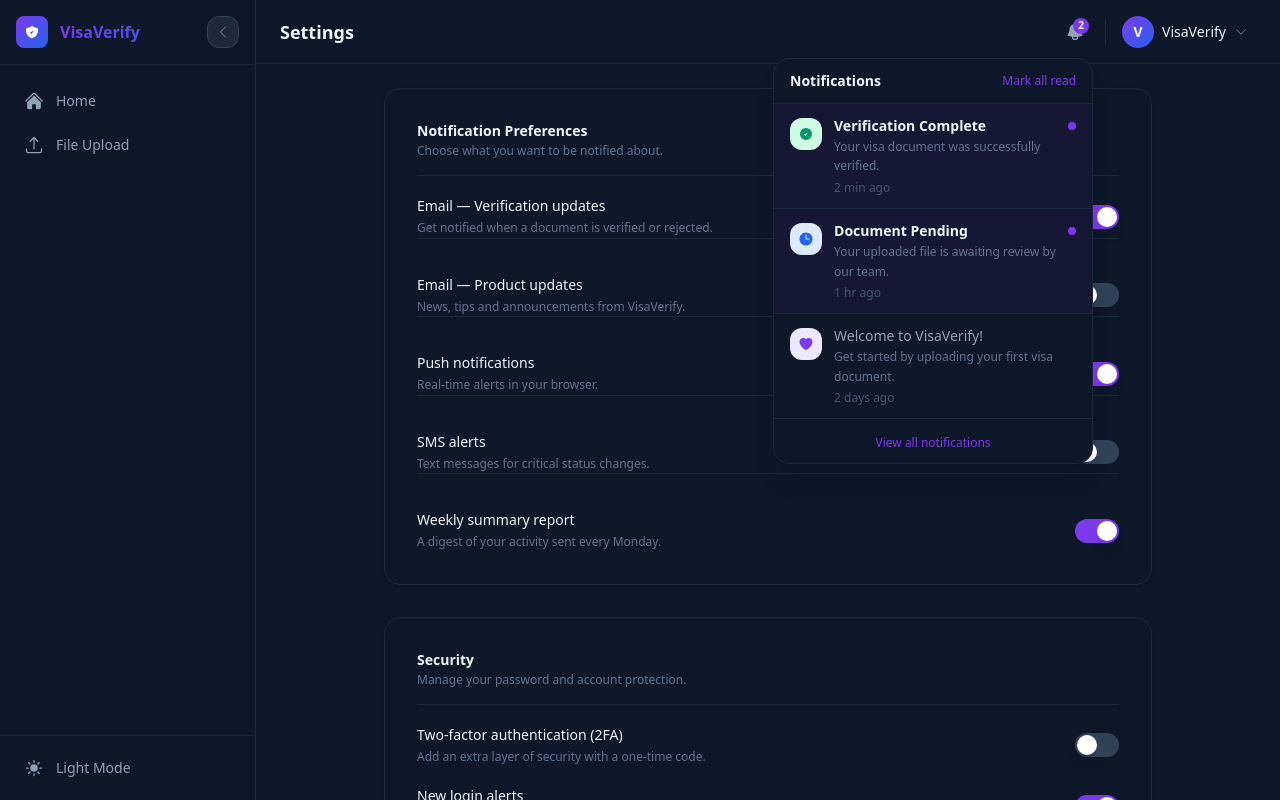
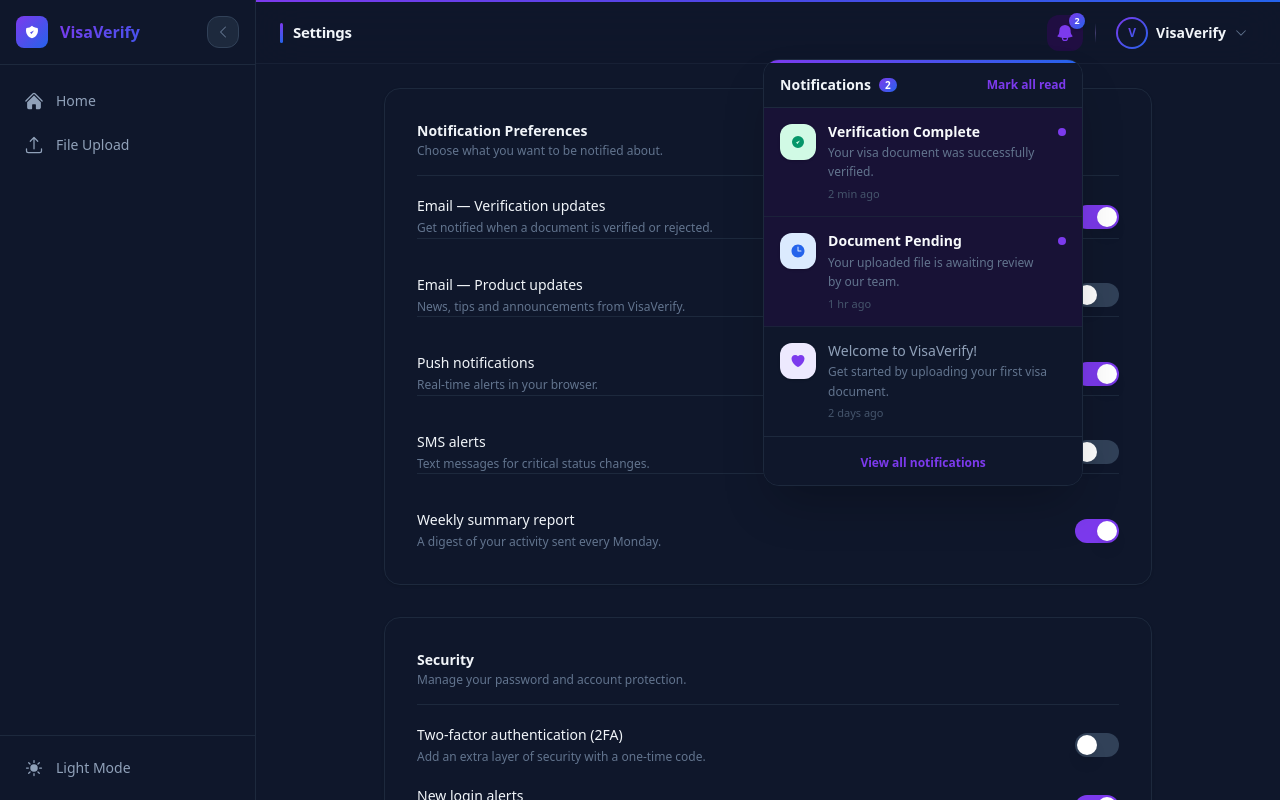
Before and after one commit to yats1304/VisaVerify, a Next.js app: page /settings in a window 1280 px wide. Both pictures are taken after a click on the button "Notifications". Built offline with nearby package versions, Linux system fonts and the light colour scheme.

Commit message:
fix: header overlapping notifcation container

```diff
--- a/app/layout/Header.tsx
+++ b/app/layout/Header.tsx
@@ -87,22 +87,32 @@
   }
 
   return (
-    <header className="h-14 sm:h-16 bg-white dark:bg-slate-900 border-b border-gray-100 dark:border-slate-800 flex items-center justify-between px-4 sm:px-6 shrink-0 relative z-50">
+    <header className="h-14 sm:h-16 shrink-0 relative z-50 bg-white/80 dark:bg-slate-900/80 backdrop-blur-xl flex flex-col">
+      {/* Gradient accent line at top */}
+      <div className="h-[2px] w-full shrink-0" style={{ background: 'linear-gradient(90deg, #7c3aed 0%, #4f46e5 45%, #2563eb 100%)' }} />
+
+      <div className="flex-1 flex items-center justify-between px-4 sm:px-6 border-b border-gray-100/60 dark:border-slate-800/60">
+
       <div className="flex items-center gap-3">
         {/* Hamburger — mobile only */}
         <button
           onClick={onMenuClick}
           aria-label="Open navigation"
-          className="md:hidden w-9 h-9 rounded-lg flex items-center justify-center text-gray-500 dark:text-slate-400 hover:bg-gray-50 dark:hover:bg-slate-800 hover:text-gray-700 dark:hover:text-slate-200 transition-colors cursor-pointer"
+          className="md:hidden w-9 h-9 rounded-xl flex items-center justify-center text-gray-500 dark:text-slate-400 hover:bg-purple-50 dark:hover:bg-purple-950/30 hover:text-[#7c3aed] transition-colors cursor-pointer"
         >
           <svg xmlns="http://www.w3.org/2000/svg" viewBox="0 0 24 24" fill="currentColor" className="w-5 h-5">
             <path fillRule="evenodd" d="M3 6.75A.75.75 0 0 1 3.75 6h16.5a.75.75 0 0 1 0 1.5H3.75A.75.75 0 0 1 3 6.75ZM3 12a.75.75 0 0 1 .75-.75h16.5a.75.75 0 0 1 0 1.5H3.75A.75.75 0 0 1 3 12Zm0 5.25a.75.75 0 0 1 .75-.75h16.5a.75.75 0 0 1 0 1.5H3.75a.75.75 0 0 1-.75-.75Z" clipRule="evenodd" />
           </svg>
         </button>
-        <h1 className="text-base sm:text-lg font-semibold text-gray-800 dark:text-slate-100">{title}</h1>
+
+        {/* Page title with subtle left accent */}
+        <div className="flex items-center gap-2.5">
+          <div className="hidden sm:block w-[3px] h-5 rounded-full" style={{ background: 'linear-gradient(180deg, #7c3aed, #2563eb)' }} />
+          <h1 className="text-base sm:text-[15px] font-bold text-gray-800 dark:text-slate-100 tracking-tight">{title}</h1>
+        </div>
       </div>
 
-      <div className="flex items-center gap-1 sm:gap-2">
+      <div className="flex items-center gap-1.5 sm:gap-2">
 
         {/* Notification bell */}
         <div ref={bellRef} className="relative">
@@ -111,52 +121,89 @@
             aria-label="Notifications"
             aria-expanded={notifOpen}
             aria-haspopup="true"
-            className="relative w-9 h-9 rounded-lg flex items-center justify-center text-gray-500 dark:text-slate-400 hover:bg-gray-50 dark:hover:bg-slate-800 hover:text-gray-700 dark:hover:text-slate-200 transition-colors cursor-pointer"
+            className={`relative w-9 h-9 rounded-xl flex items-center justify-center transition-all duration-150 cursor-pointer ${
+              notifOpen
+                ? 'text-[#7c3aed] bg-purple-50 dark:bg-purple-950/40'
+                : 'text-gray-500 dark:text-slate-400 hover:bg-purple-50 dark:hover:bg-purple-950/30 hover:text-[#7c3aed]'
+            }`}
           >
             <svg xmlns="http://www.w3.org/2000/svg" viewBox="0 0 24 24" fill="currentColor" className="w-5 h-5">
               <path fillRule="evenodd" d="M5.25 9a6.75 6.75 0 0 1 13.5 0v.75c0 2.123.8 4.057 2.118 5.52a.75.75 0 0 1-.297 1.206c-1.544.57-3.16.99-4.831 1.243a3.75 3.75 0 1 1-7.48 0 24.585 24.585 0 0 1-4.831-1.244.75.75 0 0 1-.298-1.205A8.217 8.217 0 0 0 5.25 9.75V9Zm4.502 8.9a2.25 2.25 0 1 0 4.496 0 25.057 25.057 0 0 1-4.496 0Z" clipRule="evenodd" />
             </svg>
             {unreadCount > 0 && (
-              <span className="absolute top-1 right-1 w-4 h-4 rounded-full text-white text-[10px] font-bold flex items-center justify-center" style={{ background: '#7c3aed' }}>
+              <span
+                className="absolute -top-0.5 -right-0.5 w-4 h-4 rounded-full text-white text-[9px] font-bold flex items-center justify-center shadow-sm"
+                style={{ background: 'linear-gradient(135deg, #7c3aed, #2563eb)' }}
+              >
                 {unreadCount}
               </span>
             )}
           </button>
 
           {notifOpen && (
-            <div className="absolute right-0 top-full mt-2 w-80 bg-white dark:bg-slate-900 rounded-2xl shadow-xl border border-gray-100 dark:border-slate-800 overflow-hidden z-50">
-              <div className="flex items-center justify-between px-4 py-3 border-b border-gray-100 dark:border-slate-800">
-                <span className="text-sm font-semibold text-gray-800 dark:text-slate-100">Notifications</span>
+            <div className="
+              fixed inset-x-3 top-[3.75rem]
+              sm:absolute sm:inset-x-auto sm:right-0 sm:left-auto sm:top-full sm:mt-2 sm:w-80
+              bg-white dark:bg-slate-900
+              rounded-2xl shadow-2xl border border-gray-100 dark:border-slate-800
+              overflow-hidden z-50
+            ">
+              {/* Gradient top accent */}
+              <div className="h-[3px] w-full" style={{ background: 'linear-gradient(90deg, #7c3aed, #2563eb)' }} />
+
+              {/* Sticky header */}
+              <div className="sticky top-0 bg-white dark:bg-slate-900 flex items-center justify-between px-4 py-3 border-b border-gray-100 dark:border-slate-800 z-10">
+                <div className="flex items-center gap-2">
+                  <span className="text-sm font-bold text-gray-800 dark:text-slate-100">Notifications</span>
+                  {unreadCount > 0 && (
+                    <span
+                      className="px-1.5 py-0.5 rounded-full text-[10px] font-bold text-white leading-none"
+                      style={{ background: 'linear-gradient(135deg, #7c3aed, #2563eb)' }}
+                    >
+                      {unreadCount}
+                    </span>
+                  )}
+                </div>
                 {unreadCount > 0 && (
-                  <button onClick={markAllRead} className="text-xs font-medium text-[#7c3aed] hover:underline cursor-pointer">
+                  <button
+                    onClick={markAllRead}
+                    className="text-xs font-semibold text-[#7c3aed] hover:text-purple-800 dark:hover:text-purple-300 transition-colors cursor-pointer"
+                  >
                     Mark all read
                   </button>
                 )}
               </div>
 
-              <ul>
+              {/* Scrollable list — max-height prevents overflow on short screens */}
+              <ul className="overflow-y-auto max-h-[min(calc(100vh-10rem),360px)]">
                 {notifications.map((n) => (
                   <li
                     key={n.id}
-                    className={`flex items-start gap-3 px-4 py-3 border-b border-gray-50 dark:border-slate-800 last:border-0 hover:bg-gray-50 dark:hover:bg-slate-800 transition-colors cursor-pointer ${!n.read ? 'bg-purple-50/40 dark:bg-purple-900/10' : ''}`}
+                    className={`flex items-start gap-3 px-4 py-3.5 border-b border-gray-50 dark:border-slate-800/70 last:border-0 hover:bg-gray-50 dark:hover:bg-slate-800/60 transition-colors cursor-pointer ${!n.read ? 'bg-purple-50/50 dark:bg-purple-950/20' : ''}`}
                   >
-                    <div className="w-8 h-8 rounded-xl flex items-center justify-center shrink-0 mt-0.5" style={{ background: n.bg, color: n.color }}>
+                    <div
+                      className="w-9 h-9 rounded-xl flex items-center justify-center shrink-0 mt-0.5 shadow-sm"
+                      style={{ background: n.bg, color: n.color }}
+                    >
                       {n.icon}
                     </div>
                     <div className="flex-1 min-w-0">
-                      <p className={`text-sm leading-snug ${!n.read ? 'font-semibold text-gray-800 dark:text-slate-100' : 'font-medium text-gray-600 dark:text-slate-400'}`}>
+                      <p className={`text-sm leading-snug ${!n.read ? 'font-semibold text-gray-900 dark:text-slate-50' : 'font-medium text-gray-600 dark:text-slate-400'}`}>
                         {n.title}
                       </p>
                       <p className="text-xs text-gray-400 dark:text-slate-500 mt-0.5 leading-relaxed">{n.desc}</p>
-                      <p className="text-xs text-gray-300 dark:text-slate-600 mt-1">{n.time}</p>
+                      <p className="text-[11px] text-gray-300 dark:text-slate-600 mt-1 font-medium">{n.time}</p>
                     </div>
-                    {!n.read && <span className="w-2 h-2 rounded-full shrink-0 mt-1.5" style={{ background: '#7c3aed' }} />}
+                    {!n.read && (
+                      <span className="w-2 h-2 rounded-full shrink-0 mt-1.5" style={{ background: '#7c3aed' }} />
+                    )}
                   </li>
                 ))}
               </ul>
 
-              <div className="px-4 py-2.5 border-t border-gray-100 dark:border-slate-800 text-center">
-                <button className="text-xs font-medium text-[#7c3aed] hover:underline cursor-pointer">
+              {/* Sticky footer */}
+              <div className="sticky bottom-0 bg-white dark:bg-slate-900 px-4 py-3 border-t border-gray-100 dark:border-slate-800 text-center">
+                <button className="text-xs font-semibold text-[#7c3aed] hover:text-purple-800 dark:hover:text-purple-300 transition-colors cursor-pointer">
                   View all notifications
                 </button>
               </div>
@@ -164,7 +211,7 @@
           )}
         </div>
 
-        <div className="w-px h-6 bg-gray-100 dark:bg-slate-800 mx-0.5 sm:mx-1" />
+        <div className="w-px h-5 mx-0.5 sm:mx-1 rounded-full" style={{ background: 'linear-gradient(180deg, transparent, #a78bfa55, transparent)' }} />
 
         {/* Profile */}
         <div ref={profileRef} className="relative">
@@ -173,15 +220,21 @@
             aria-label="Profile menu"
             aria-expanded={profileOpen}
             aria-haspopup="true"
-            className="flex items-center gap-2 pl-0.5 sm:pl-1 cursor-pointer rounded-lg hover:bg-gray-50 dark:hover:bg-slate-800 px-2 py-1 transition-colors"
+            className={`flex items-center gap-2 px-2 py-1 rounded-xl transition-all duration-150 cursor-pointer ${
+              profileOpen
+                ? 'bg-purple-50 dark:bg-purple-950/40'
+                : 'hover:bg-purple-50 dark:hover:bg-purple-950/30'
+            }`}
           >
-            <div
-              className="w-8 h-8 rounded-full flex items-center justify-center text-white text-sm font-bold shrink-0"
-              style={{ background: 'linear-gradient(135deg, #7c3aed, #2563eb)' }}
-            >
-              V
+            {/* Avatar with gradient ring */}
+            <div className="p-[2px] rounded-full shrink-0" style={{ background: 'linear-gradient(135deg, #7c3aed, #2563eb)' }}>
+              <div className="w-7 h-7 rounded-full bg-white dark:bg-slate-900 flex items-center justify-center">
+                <span className="text-xs font-bold" style={{ background: 'linear-gradient(135deg, #7c3aed, #2563eb)', WebkitBackgroundClip: 'text', WebkitTextFillColor: 'transparent' }}>
+                  V
+                </span>
+              </div>
             </div>
-            <span className="hidden sm:block text-sm font-medium text-gray-800 dark:text-slate-100">VisaVerify</span>
+            <span className="hidden sm:block text-sm font-semibold text-gray-800 dark:text-slate-100">VisaVerify</span>
             <svg
               xmlns="http://www.w3.org/2000/svg"
               viewBox="0 0 24 24"
@@ -193,7 +246,16 @@
           </button>
 
           {profileOpen && (
-            <div className="absolute right-0 top-full mt-2 w-56 bg-white dark:bg-slate-900 rounded-2xl shadow-xl border border-gray-100 dark:border-slate-800 overflow-hidden z-50">
+            <div className="
+              fixed right-3 top-[3.75rem]
+              sm:absolute sm:right-0 sm:top-full sm:mt-2
+              w-[calc(100vw-1.5rem)] sm:w-56
+              max-w-xs
+              bg-white dark:bg-slate-900
+              rounded-2xl shadow-2xl border border-gray-100 dark:border-slate-800
+              overflow-hidden z-50
+            ">
+              <div className="h-[3px] w-full" style={{ background: 'linear-gradient(90deg, #7c3aed, #2563eb)' }} />
               <div className="px-4 py-3.5 border-b border-gray-100 dark:border-slate-800">
                 <div className="flex items-center gap-3">
                   <div
@@ -258,6 +320,7 @@
         </div>
 
       </div>
+      </div>
     </header>
   )
 }
```
